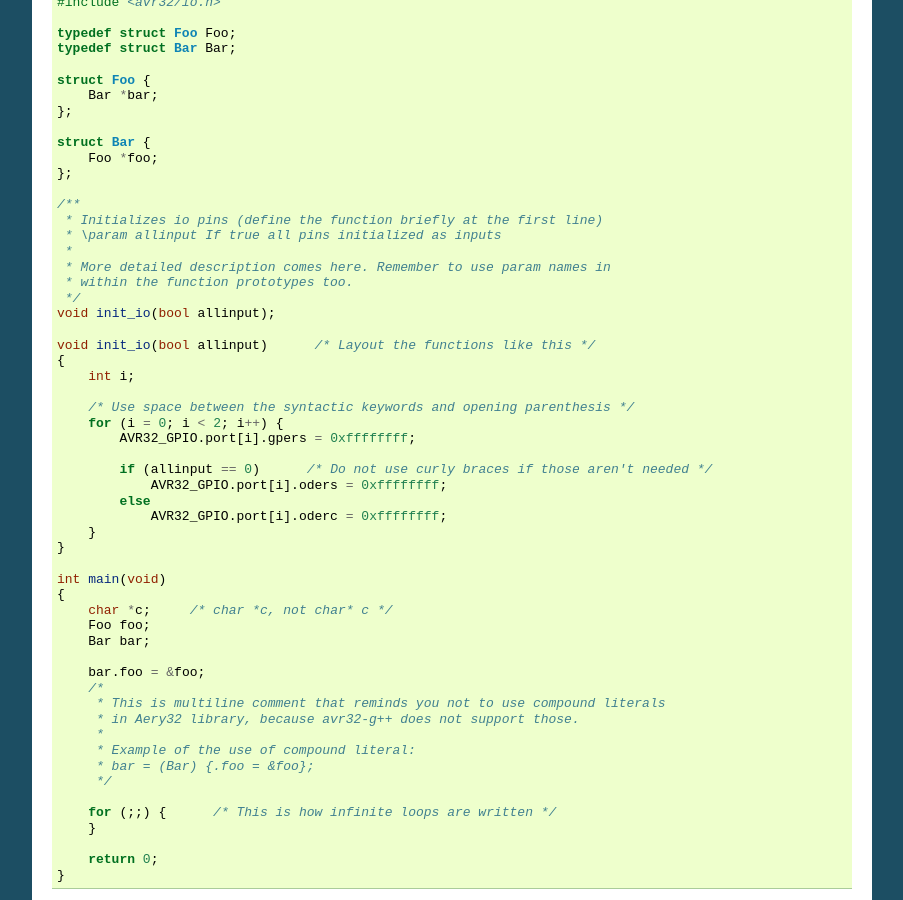
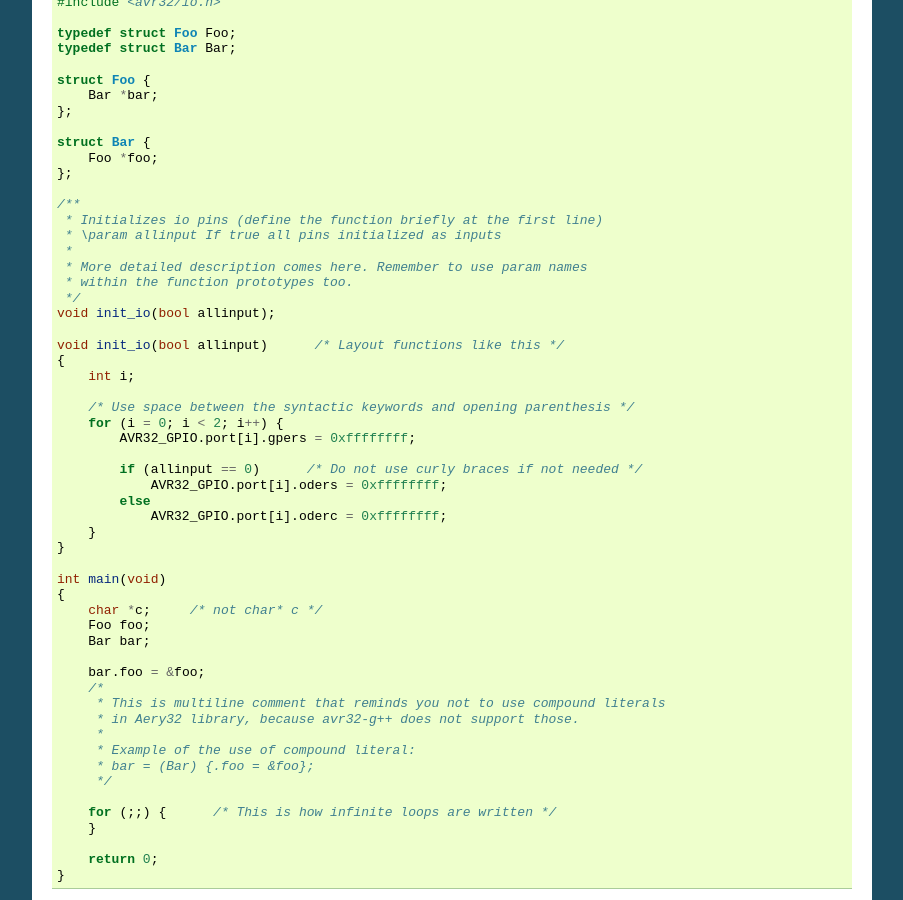
Before and after one commit to aery32/aery32-refguide, a Sphinx documentation site: the page built from source/contribute.rst, in a window 1280 px wide and 900 px high, scrolled down 521 px. Shown: the whole window, without its empty margins (198-1101 px from the left). Built offline with Sphinx 7.4.7, drawn with Linux system fonts in a browser that asks for light colours.

Commit message:
Small fixes

```diff
--- a/source/contribute.rst
+++ b/source/contribute.rst
@@ -37,12 +37,12 @@
      * Initializes io pins (define the function briefly at the first line)
      * \param allinput If true all pins initialized as inputs
      *
-     * More detailed description comes here. Remember to use param names in
+     * More detailed description comes here. Remember to use param names
      * within the function prototypes too.
      */
     void init_io(bool allinput);
 
-    void init_io(bool allinput)      /* Layout the functions like this */
+    void init_io(bool allinput)      /* Layout functions like this */
     {
         int i;
 
@@ -50,7 +50,7 @@
         for (i = 0; i < 2; i++) {
             AVR32_GPIO.port[i].gpers = 0xffffffff;
 
-            if (allinput == 0)      /* Do not use curly braces if those aren't needed */
+            if (allinput == 0)      /* Do not use curly braces if not needed */
                 AVR32_GPIO.port[i].oders = 0xffffffff;
             else
                 AVR32_GPIO.port[i].oderc = 0xffffffff;
@@ -59,7 +59,7 @@
 
     int main(void)
     {
-        char *c;     /* char *c, not char* c */
+        char *c;     /* not char* c */
         Foo foo;
         Bar bar;
 
```
